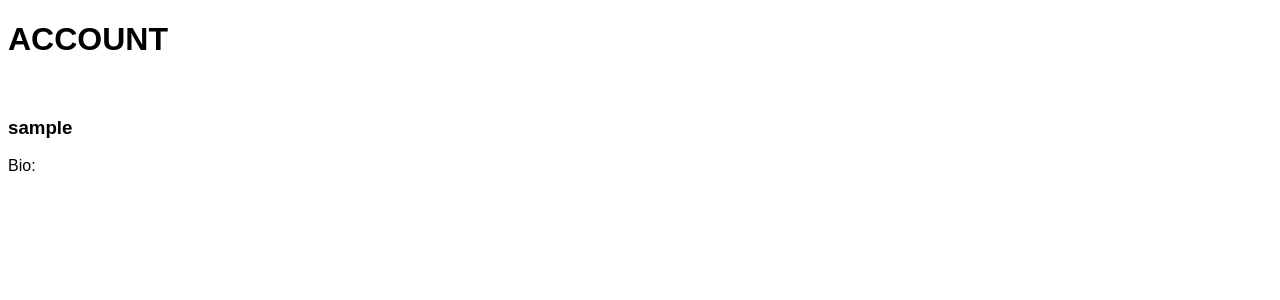
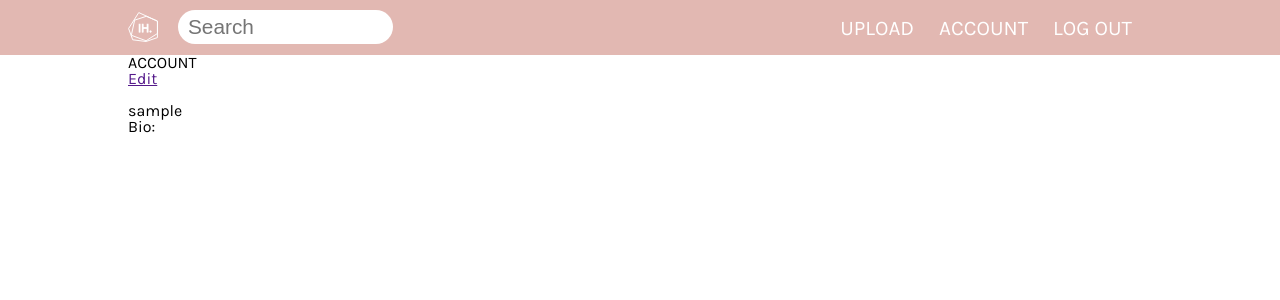
Before and after one commit to avankeulen/InspirationHunter, a PHP site: page /account.php in a window 1280 px wide. Shown: the top 300 px of the page. Run offline with PHP 8.4, Linux system fonts and the light colour scheme; the visitor is signed in with stand-in values (Sample User, id 1).

Commit message:
frontend update

```diff
--- a/account.php
+++ b/account.php
@@ -12,13 +12,17 @@
 <head>
     <meta charset="UTF-8">
     <title>InspirationHunter Profile Page</title>
-    <link rel="stylesheet" href="css/style.css">
+    <?php include_once ('inc/head.inc.php'); ?>
 
 
 </head>
 <body>
 
+<?php include_once ('inc/nav.inc.php'); ?>
+
+<section class="content">
     <h1> ACCOUNT </h1>
+    <a href="">Edit</a>
     <section class="login-form-wrap2">
 
         <img class="profilepic" src="img.php" alt="" style="height: 200px;" alt="Profilepic">
@@ -30,6 +34,8 @@
         </div>
 
     </section>
+</section>
+
 
 
 </body>
--- a/css/style.css
+++ b/css/style.css
@@ -25,7 +25,7 @@ header {
     background-color: #E2B8B2;
     height: 45px;
     padding-top: 10px;
-    position: fixed;
+    /*position: fixed;*/
     font-size: 1.3em;
 }
 nav {
--- a/inc/nav.inc.php
+++ b/inc/nav.inc.php
@@ -1,3 +1,5 @@
+<header>
+    <section class="content">
         <nav>
             <a href="index.php" id="nav_logo">logo</a>
 
@@ -12,3 +14,5 @@
             </div>
 
         </nav>
+    </section>
+</header>
--- a/index.php
+++ b/index.php
@@ -23,11 +23,7 @@ if (!empty($_GET['search'])) {
 </head>
 <body>
 
-<header>
-    <section class="content">
-        <?php include_once ('inc/nav.inc.php'); ?>
-    </section>
-</header>
+<?php include_once ('inc/nav.inc.php'); ?>
 
 
 <section class="content">
--- a/upload.php
+++ b/upload.php
@@ -34,6 +34,7 @@ if (!empty($_POST)){
 
 <?php include_once ('inc/nav.inc.php'); ?>
 
+<section class="content">
     <form action="" method="post">
         <h1>Upload Post</h1>
 
@@ -46,6 +47,8 @@ if (!empty($_POST)){
         <input type="text" name="description" placeholder="Description">
         <input type="submit">
     </form>
+</section>
+
 
 </body>
 </html>
```
Lines whose indentation alone changed are shown as unchanged.
